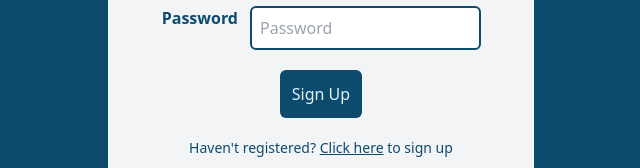
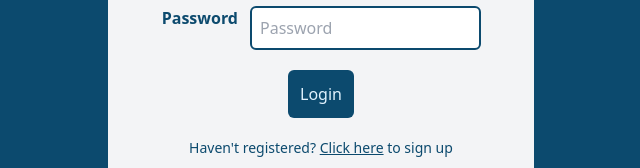
Before and after one commit to ahabbabid/cveator, a Next.js app: page / in a window 1280 px wide. Shown: the part 378-546 px from the top of the page, without its empty margins (319-959 px from the left). Built offline with nearby package versions, Linux system fonts and the light colour scheme.

Commit message:
some final changes before launch

```diff
--- a/pages/index.tsx
+++ b/pages/index.tsx
@@ -129,7 +129,7 @@ const LoginPage: NextPage = () => {
                   {isSubmitting ? (
                     <FontAwesomeIcon icon={faCircleNotch} spin />
                   ) : (
-                    'Sign Up'
+                    'Login'
                   )}
                 </button>
               </div>
```
